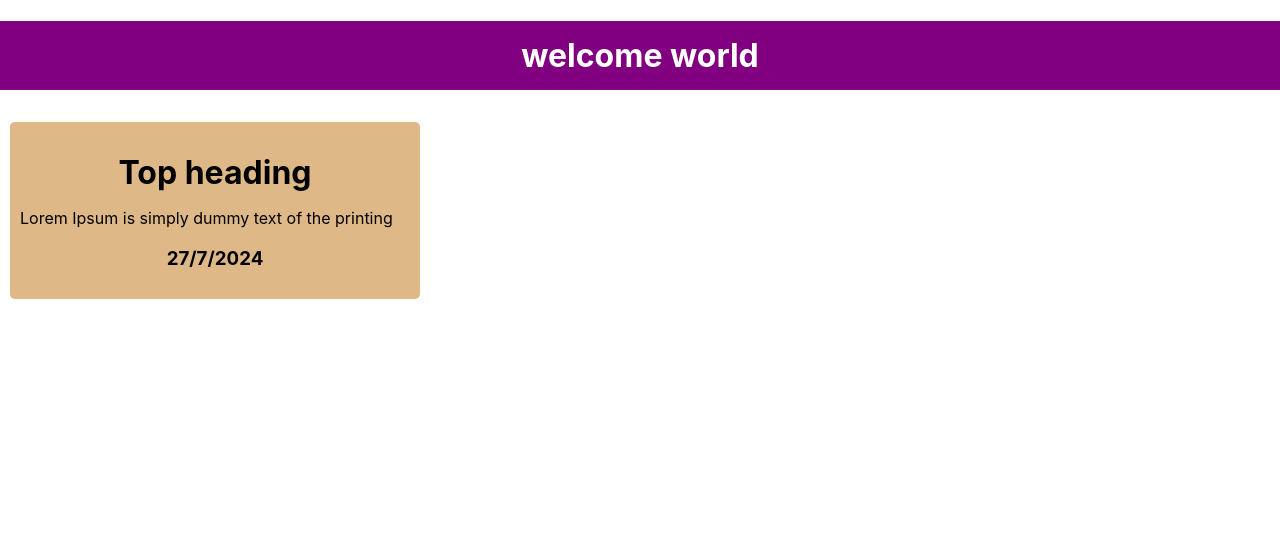
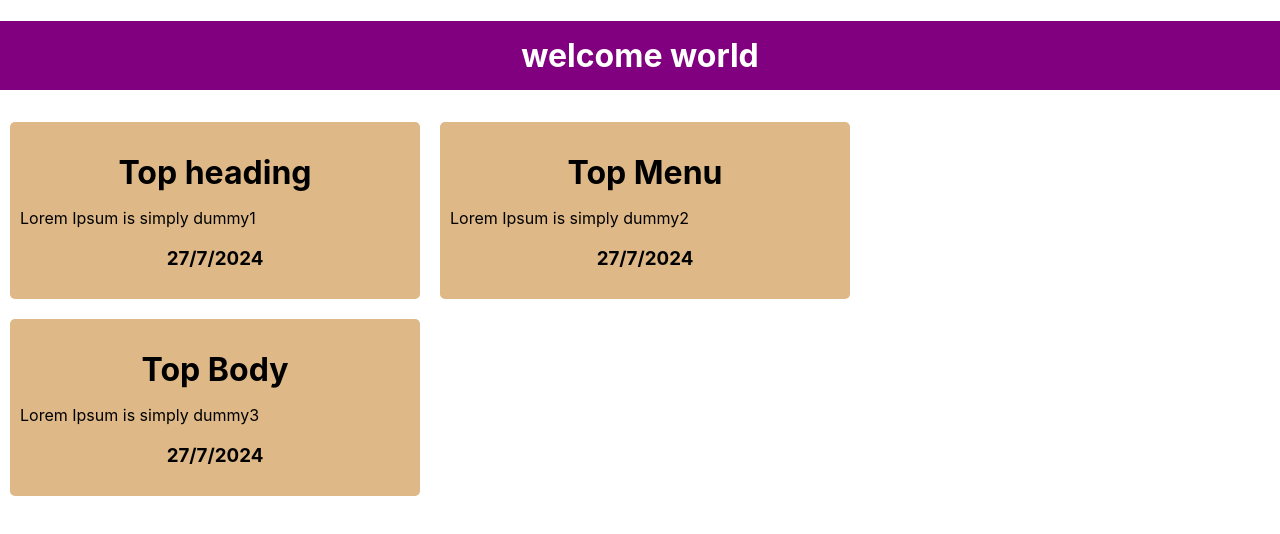
Before and after one commit to Anis-CS/react-practics, a React (Create React App) app: page / in a window 1280 px wide. Shown: the top 534 px of the page. Built offline with nearby package versions, Linux system fonts and the light colour scheme.

Commit message:
react props many attribute add

```diff
--- a/src/App.js
+++ b/src/App.js
@@ -5,7 +5,9 @@ function App() {
   return (
           <div>
               <h1 className="headingTitle">welcome world</h1>
-              <Card/>
+              <Card titleText="Top heading" desText="Lorem Ipsum is simply dummy1"/>
+              <Card titleText="Top Menu" desText="Lorem Ipsum is simply dummy2"/>
+              <Card titleText="Top Body" desText="Lorem Ipsum is simply dummy3"/>
           </div>
   );
 
--- a/src/component/Card.js
+++ b/src/component/Card.js
@@ -3,10 +3,11 @@ const dateName = date.getDate();
 const monthName = date.getMonth();
 const currentYear = date.getFullYear();
 
-function Card(){
+function Card(props){
+    const {titleText,desText}=props;
   return <div className='Card'>
-              <h1 className="cardTitle">Top heading</h1>
-              <p className="cardDes">Lorem Ipsum is simply dummy text of the printing </p>
+              <h1 className="cardTitle">{titleText}</h1>
+              <p className="cardDes">{desText} </p>
               <h3 className='cardFooter'>{dateName + "/" +   monthName + "/" + currentYear}</h3>
           </div>
 }
```
